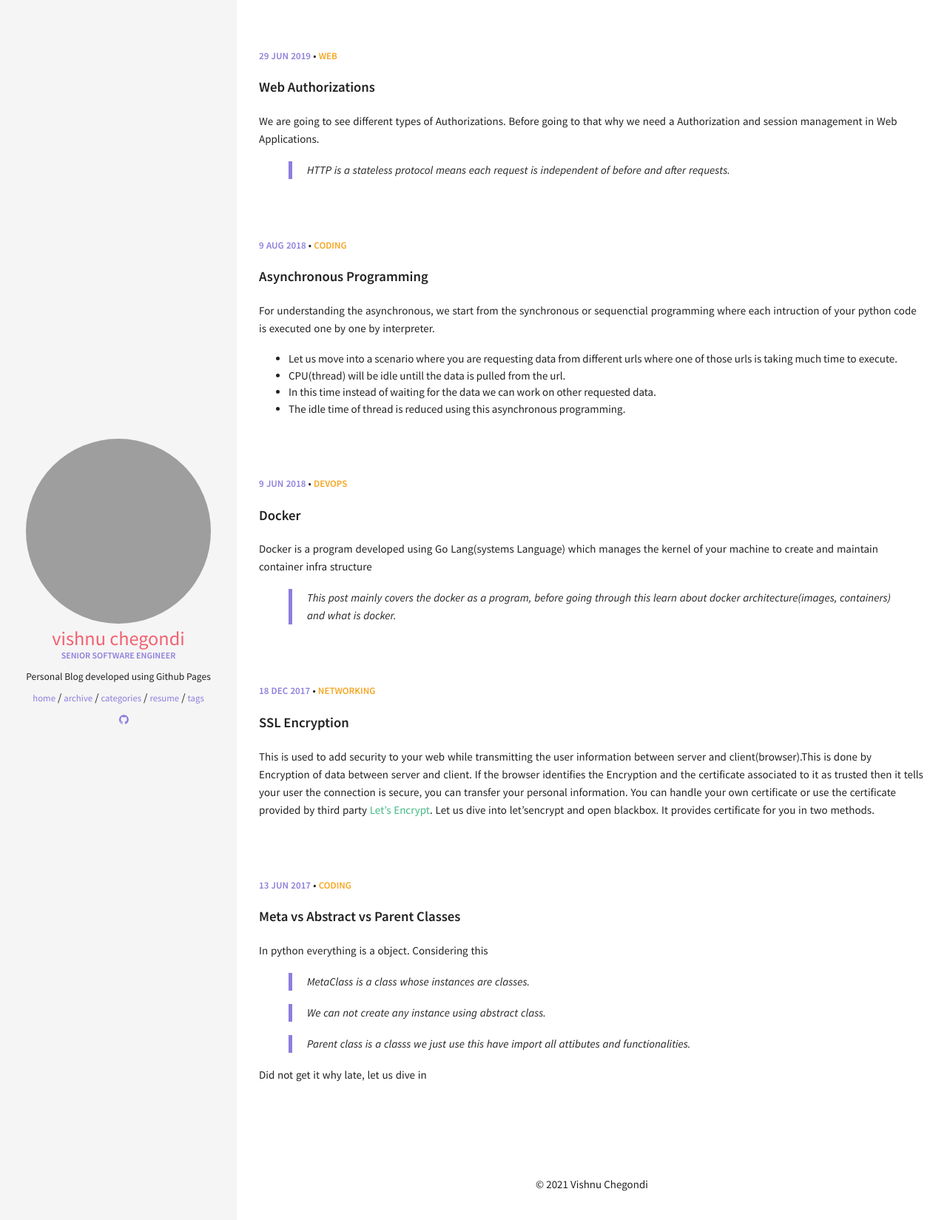
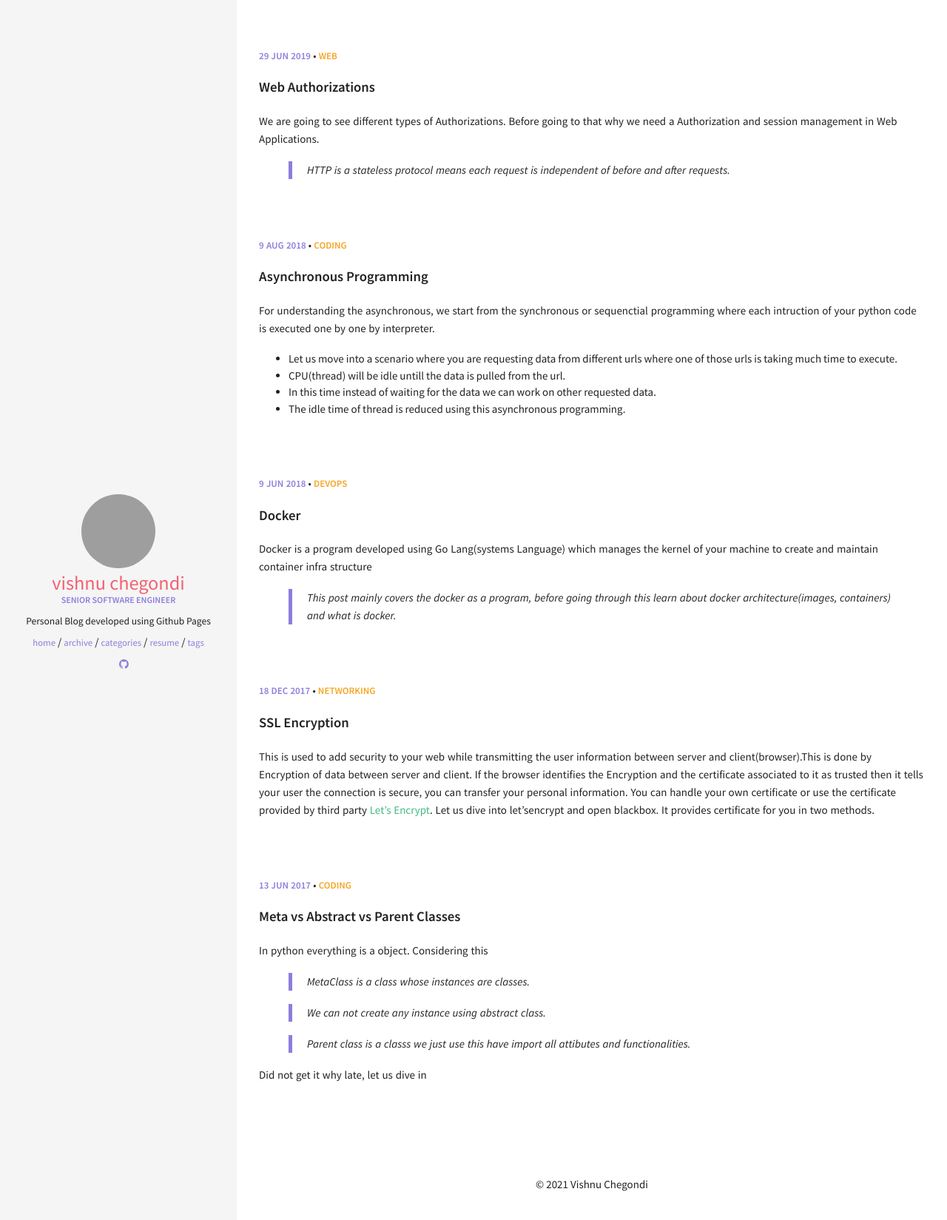
Before and after one commit to vishnu-chegondi/vishnu-chegondi.github.io, a Jekyll site: the page built from index.html, in a window 1280 px wide. Shown: the top 1649 px of the page at 74% size. Built offline with Jekyll 4.4.1, drawn with Linux system fonts in a browser that asks for light colours.

Commit message:
BLOG | Update avatar

```diff
--- a/_includes/sidebar.html
+++ b/_includes/sidebar.html
@@ -3,7 +3,7 @@
 <div class="cover-card table-cell table-middle">
   {% if author.avatar %}
   <a href="{{ site.url }}/">
-    <img src="{{ site.url }}/img/{{ author.avatar }}" alt="" class="avatar">
+    <img src="{{ site.url }}/img/{{ author.avatar }}" alt="" class="avatar" style="height: 100px; width: 100px;">
   </a>
   {% endif %}
   <a href="{{ site.url }}/" class="author_name">{{ author.name }}</a>
```
Also changed, not shown: 2 other files.
